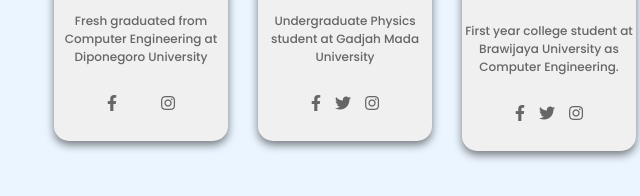
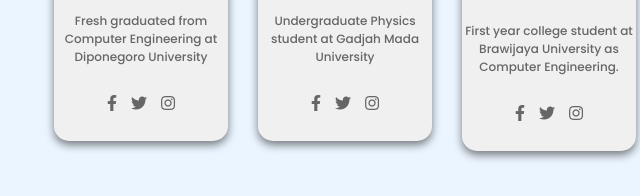
Before and after one commit to SelviaIndriani/I03-Company, a plain HTML site: page index.html in a window 1280 px wide. Shown: the part 3004-3200 px from the top of the page, 91-731 px from the left. Drawn offline with Linux system fonts and the light colour scheme.

Commit message:
Update index.html

```diff
--- a/index.html
+++ b/index.html
@@ -131,7 +131,7 @@
                     <p>Fresh graduated from Computer Engineering at Diponegoro University</p>
                     <ul class="fourth-social">
                         <li><a href="https://www.instagram.com/aswin_bahar9/"><i class="fab fa-facebook-f"></i></a></li>
-                        <li><a href="http://aswinbahar.id"><i class="fab fa-globe"></i></a></li>
+                        <li><a href="http://aswinbahar.id"><i class="fab fa-twitter"></i></a></li>
                         <li><a href="https://www.facebook.com/aswinbaharsetiawan/"><i class="fab fa-instagram"></i></a></li>
                     </ul>
                 </div>
```
